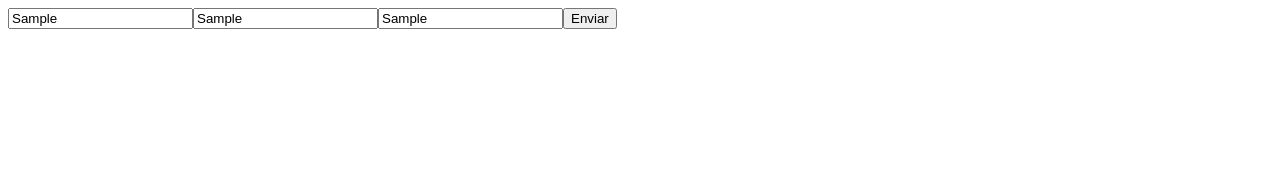
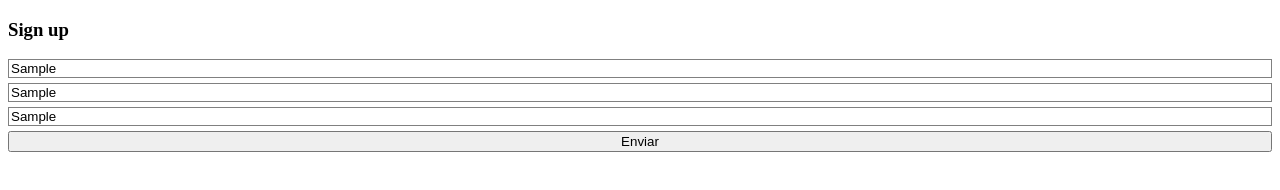
Before and after one commit to Rick1196/js-classes, a website with bundled scripts: page projects/mini-reddit/index.html in a window 1280 px wide. Both pictures are taken after typing "Sample", "Sample", "Sample" into the empty fields and a click on the button "Enviar". Built offline with nearby package versions, Linux system fonts and the light colour scheme.

Commit message:
Co-authored-by: moscosa <moscosa@users.noreply.github.com>

```diff
--- a/projects/mini-reddit/index.html
+++ b/projects/mini-reddit/index.html
@@ -4,6 +4,7 @@
     <meta charset="UTF-8">
     <meta http-equiv="X-UA-Compatible" content="IE=edge">
     <meta name="viewport" content="width=device-width, initial-scale=1.0">
+    <link rel="stylesheet" href="styles.css">
     <title>Document</title>
 </head>
 <body>
--- a/projects/mini-reddit/modules/session/signup.mjs
+++ b/projects/mini-reddit/modules/session/signup.mjs
@@ -9,23 +9,26 @@ const buildSignUp = (root) => {
     tag: "input",
     name: ["user"],
     id: ["user"],
+    placeholder: ["User"],
   });
   const inputPass = createElement({
     tag: "input",
     name: ["pass"],
     id: ["pass"],
+    placeholder: ["password"],
   });
   const inputConfirmPass = createElement({
     tag: "input",
     name: ["Confirmpass"],
     id: ["Confirmpass"],
+    placeholder: ["Confirm password"],
   });
   const submitButton = createElement({
     tag: "button",
     name: ["submitButton"],
     id: ["submitButton"],
-    innerText: ['Enviar', 'innerText'],
-    type: ['submit'],
+    innerText: ["Enviar", "innerText"],
+    type: ["submit"],
   });
 
   form.appendChild(inputUser);
@@ -34,20 +37,59 @@ const buildSignUp = (root) => {
   form.appendChild(submitButton);
   root.appendChild(form);
 };
+// [{
+//   "id": 'asd',
+//   "value": 'string'
+// }]
+const validateForm = (formValues) => {
+  for (const value of formValues) {
+    if (
+      value.value === undefined ||
+      value.value === null ||
+      value.value === ""
+    ) {
+      console.trace();
+      console.log("error", value.id, document.getElementById(value.id));
+      document.getElementById(value.id).style.border = "solid red";
+    } else {
+      document.getElementById(value.id).style.border = "solid 1px gray";
+    }
+  }
+  if (formValues[1].value !== formValues[2].value) {
+    alert("passwords not match");
+  }
+};
 
-const handleSubmit = (e) =>{
+const validateUser = (user) =>{
+  const saveduser = window.sessionStorage.getItem(user);
+  return !!saveduser;
+}
+
+const handleSubmit = (e) => {
   e.preventDefault();
   const values = getFormData(e.target.children);
+  validateForm(values);
+  if(validateUser(values[0].value)){
+    alert('User exists');
+  }else{
+    window.sessionStorage.setItem(values[0].value, JSON.stringify(values));
+    alert('Welcome');
+  }
   console.log(e, values);
-}
+};
 
 export const main = (root) => {
+  const titleForm = createElement({
+    tag: "h3",
+    innerText: ["Sign up", "innerText"],
+  });
   const signUpContainer = createElement({
     tag: "div",
     name: ["signUpConatiner"],
     id: ["signUpConatiner"],
   });
   buildSignUp(signUpContainer);
+  root.appendChild(titleForm);
   root.appendChild(signUpContainer);
-  addEventListener('submit', handleSubmit)
+  addEventListener("submit", handleSubmit);
 };
--- /dev/null
+++ b/projects/mini-reddit/styles.css
@@ -0,0 +1,9 @@
+form{
+    display: flex;
+    flex-direction: column;
+    flex-wrap: nowrap;
+    align-content: center;
+    justify-content: center;
+    align-items: stretch;
+    gap: 5px;
+}
```
